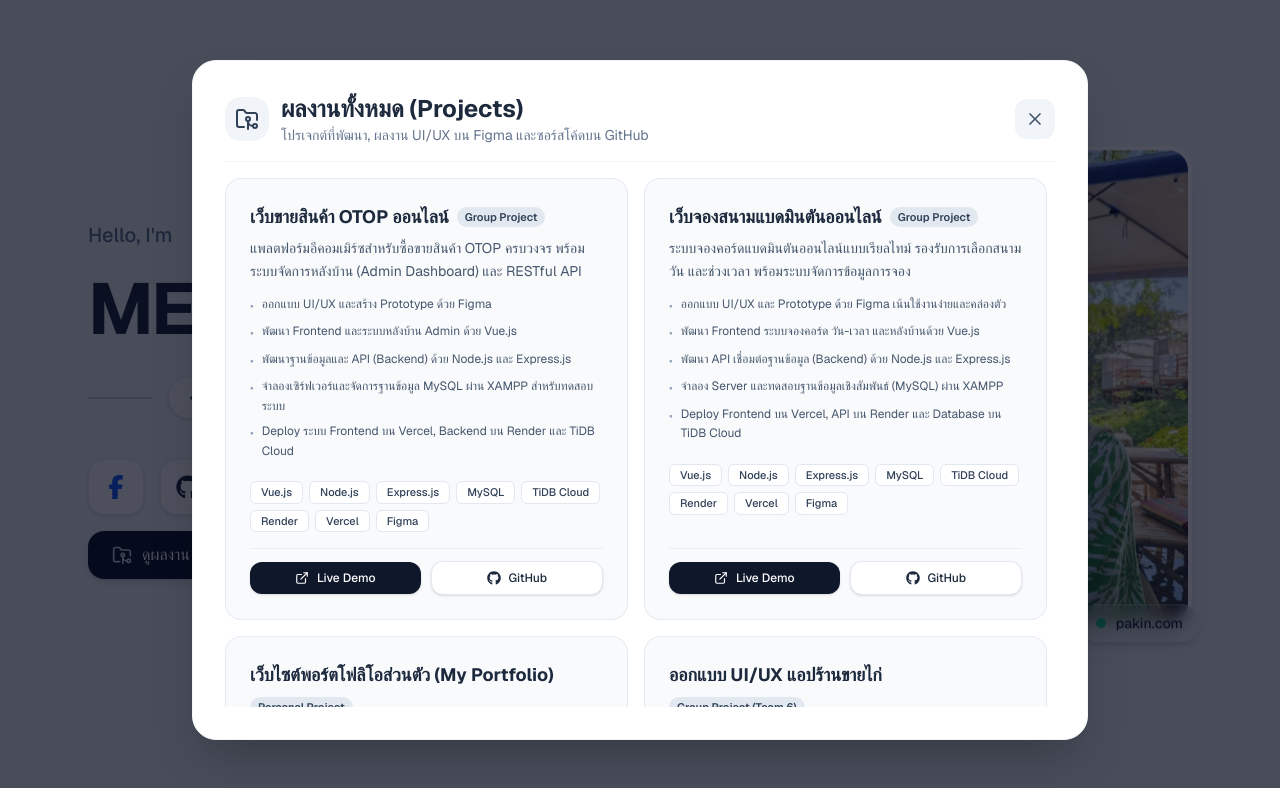
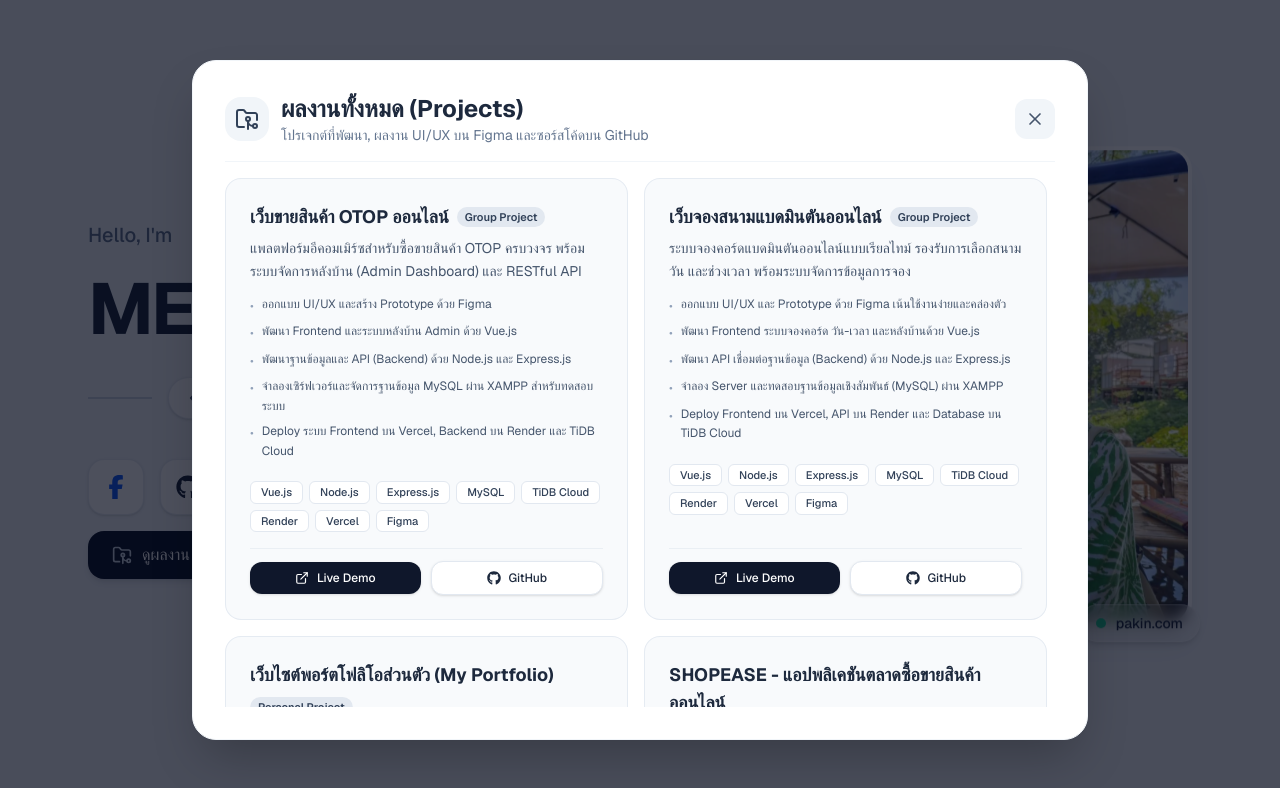
Before and after one commit to mewmaleaw111/my-portfolio, a Next.js app: page / in a window 1280 px wide. Both pictures are taken after a click on the button "ดูผลงาน (Projects)". Shown: the top 788 px of the page. Built offline with nearby package versions, Linux system fonts and the light colour scheme.

Commit message:
Add SHOPEASE figma project and update modal

```diff
--- a/components/sections/Projects.tsx
+++ b/components/sections/Projects.tsx
@@ -81,6 +81,28 @@
     githubUrl: "https://github.com/mewmaleaw111/my-portfolio",
   },
   {
+    title: "SHOPEASE - แอปพลิเคชันตลาดซื้อขายสินค้าออนไลน์",
+    subtitle: "Group Project",
+    description:
+      "ออกแบบ UI/UX สำหรับแอปพลิเคชัน E-Commerce ครบวงจร (แนว Shopee) ร่วมกับทีม วางโครงสร้างระบบค้นหาสินค้า ตะกร้า และระบบชำระเงินที่เน้นประสบการณ์การใช้งานที่ลื่นไหลและเข้าใจง่าย",
+    highlights: [
+      "วิเคราะห์และวาง User Flow / Information Architecture ตั้งแต่หน้าแรกจนถึงขั้นตอน Checkout",
+      "ออกแบบ High-Fidelity UI และสร้าง Interactive Prototype เสมือนแอปจริงบน Figma",
+      "จัดทำ Design System, Color Palette, Typography และ Reusable Components ร่วมกับทีมเพื่อความสม่ำเสมอของงาน",
+    ],
+    tags: [
+      "Figma",
+      "UI/UX Design",
+      "E-Commerce",
+      "Interactive Prototype",
+      "Design System",
+      "User Flow",
+      "Teamwork",
+    ],
+    figmaUrl:
+      "https://www.figma.com/design/J7fIOAdncutR426QhcSOAB/Untitled?node-id=0-1&t=HbDvEXdWSmsFEpV7-1",
+  },
+  {
     title: "ออกแบบ UI/UX แอปร้านขายไก่",
     subtitle: "Group Project (Team 6)",
     description:
@@ -155,7 +177,7 @@
           </button>
         </div>
 
-        {/* จุด Scroll: บังคับ GPU Composited Scrolling สำหรับ Trackpad */}
+        {/* จุด Scroll (รันบน GPU Composited Scrolling เพื่อความลื่นไหล) */}
         <div
           className="overflow-y-auto overscroll-contain pr-1 md:pr-2 space-y-4"
           style={{
```
